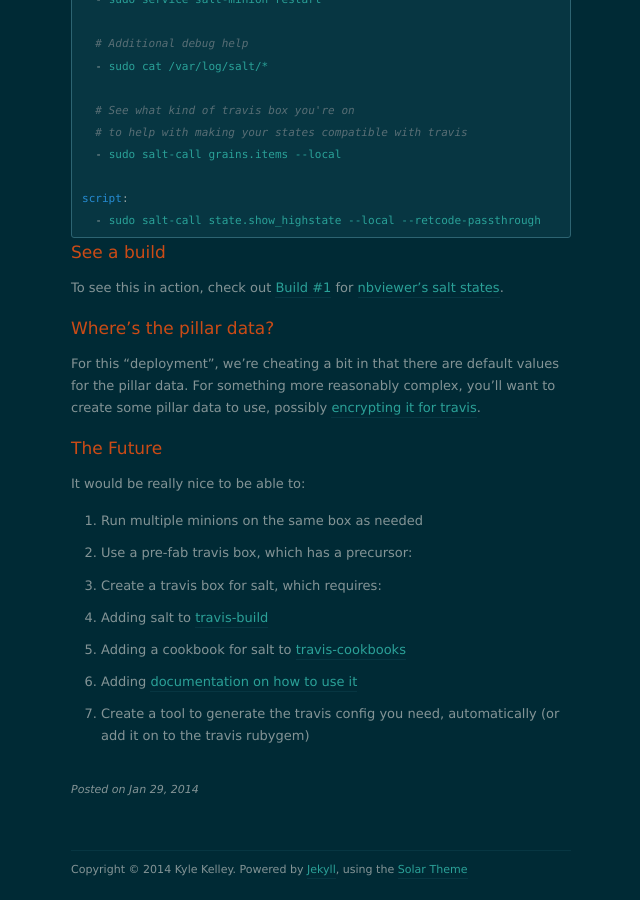
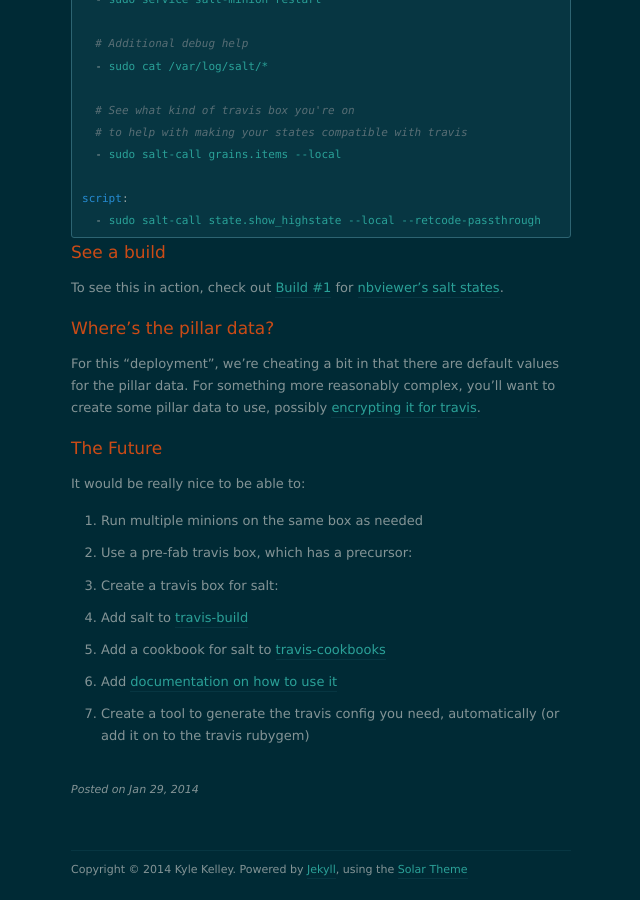
Before and after one commit to rgbkrk/rgbkrk.github.io, a Jekyll site: the page built from _posts/2014-01-29-travis-for-salt-states.markdown, in a window 1280 px wide and 900 px high, scrolled down 2367 px. Shown: the whole window, without its empty margins (319-959 px from the left). Built offline with Jekyll 4.4.1, drawn with Linux system fonts in a browser that asks for light colours; nearby versions of some CDN libraries.

Commit message:
Fix grammar

```diff
--- a/_posts/2014-01-29-travis-for-salt-states.markdown
+++ b/_posts/2014-01-29-travis-for-salt-states.markdown
@@ -133,8 +133,8 @@ It would be really nice to be able to:
 
 * Run multiple minions on the same box as needed
 * Use a pre-fab travis box, which has a precursor:
-* Create a travis box for salt, which requires:
- * Adding salt to [travis-build](https://github.com/travis-ci/travis-build)
- * Adding a cookbook for salt to [travis-cookbooks](https://github.com/travis-ci/travis-cookbooks)
- * Adding [documentation on how to use it](https://github.com/travis-ci/travis-ci.github.com/tree/master/docs/user/languages)
+* Create a travis box for salt:
+ - Add salt to [travis-build](https://github.com/travis-ci/travis-build)
+ - Add a cookbook for salt to [travis-cookbooks](https://github.com/travis-ci/travis-cookbooks)
+ - Add [documentation on how to use it](https://github.com/travis-ci/travis-ci.github.com/tree/master/docs/user/languages)
 * Create a tool to generate the travis config you need, automatically (or add it on to the travis rubygem)
```
